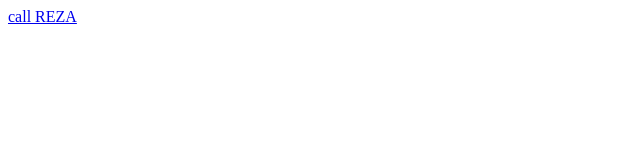
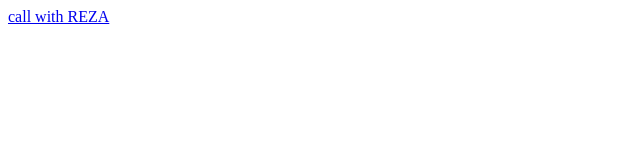
Before and after one commit to sky-1991-sia/amlak-adv-page1, a plain HTML site: page index.html in a window 1280 px wide. Shown: the full height of the page, 0-640 px from the left. Drawn offline with Linux system fonts and the light colour scheme.

Commit message:
Update index.html

```diff
--- a/index.html
+++ b/index.html
@@ -7,6 +7,6 @@
     <title>Document</title>
 </head>
 <body>
-    <a href="+989126668562">call REZA</a>
+    <a href="tell:+989126668562">call with REZA</a>
 </body>
 </html>
```
